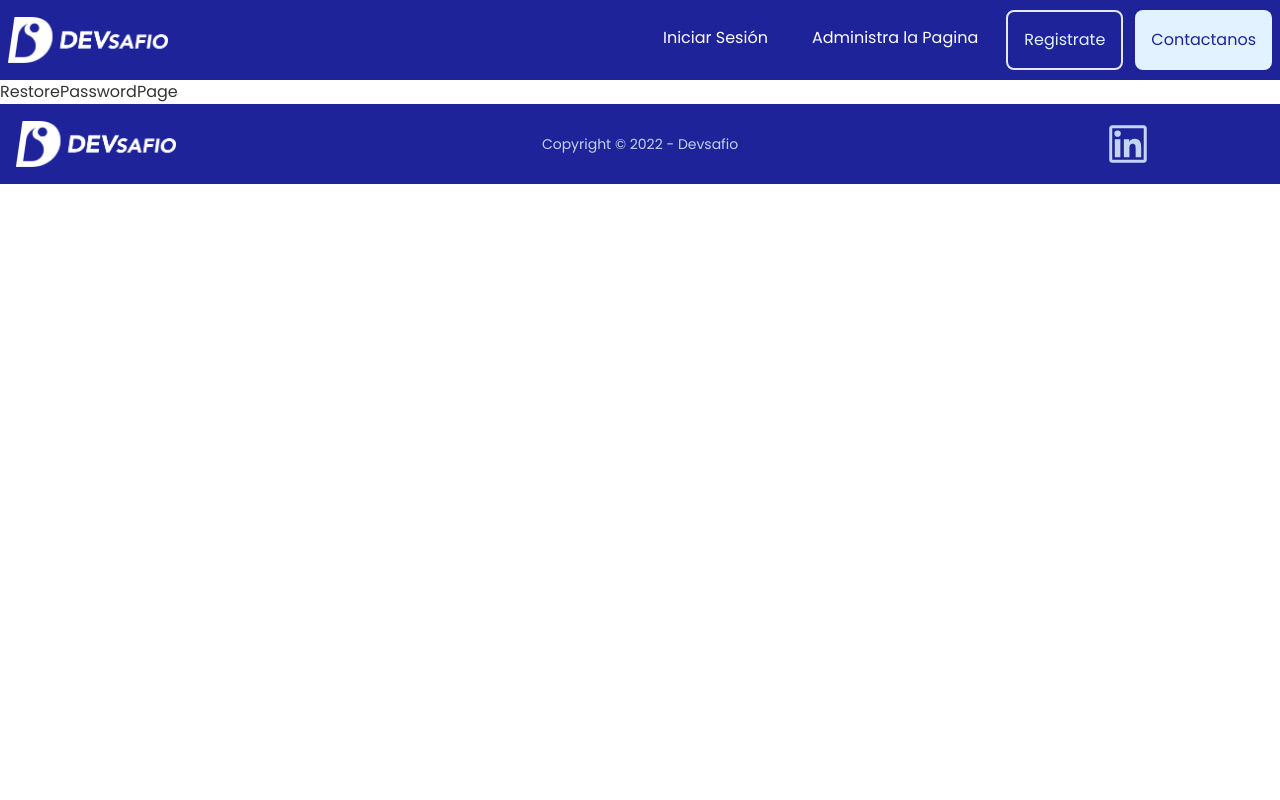
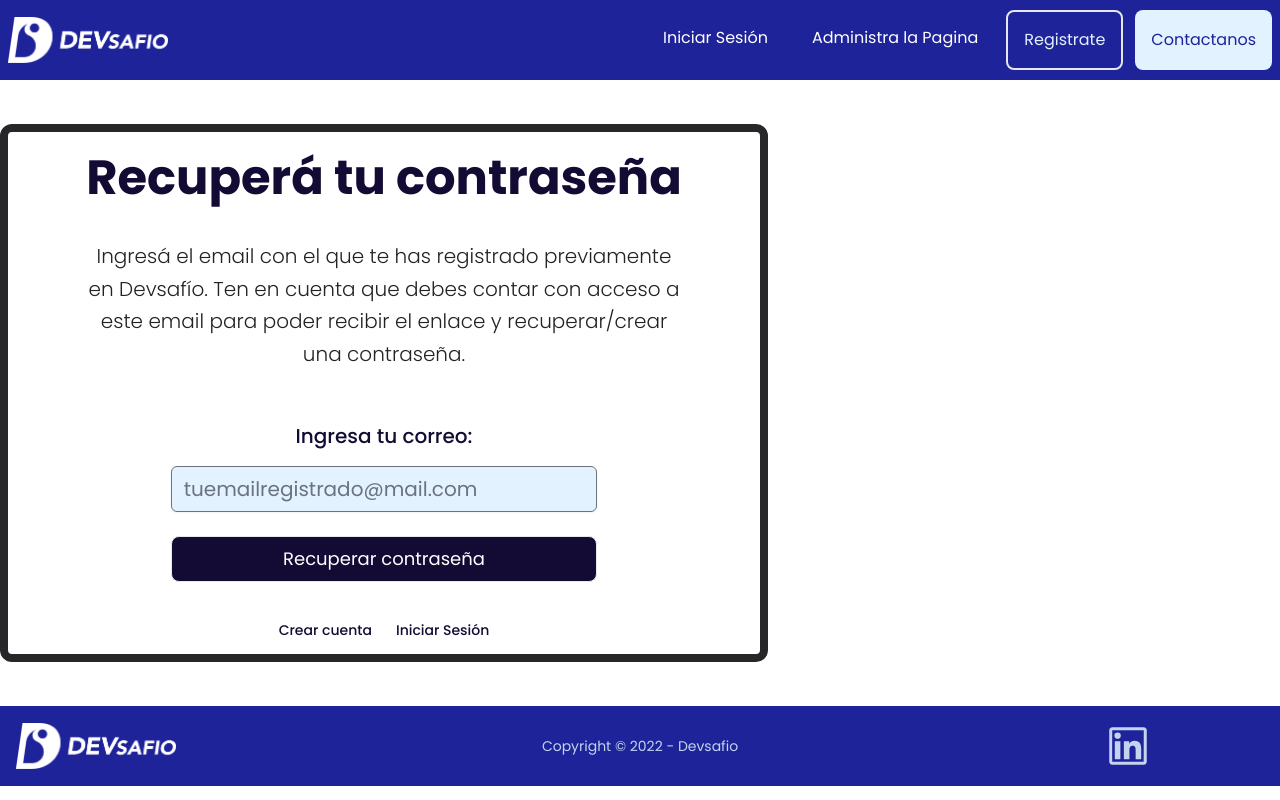
Before and after one commit to vecarope/ejemploReact, a React (Create React App) app: page /restore-password in a window 1280 px wide. Built offline with nearby package versions, Linux system fonts and the light colour scheme; what tw-elements would draw is missing.

Commit message:
feat: rebase and create restore password view

```diff
--- a/src/components/Login/ForgotPassword/index.jsx
+++ b/src/components/Login/ForgotPassword/index.jsx
@@ -1,5 +1,5 @@
 import React, { useContext } from 'react';
-import { Formik, Field, Form, ErrorMessage } from 'formik';
+import { Formik, Form } from 'formik';
 import { validateForgotPassword } from '../../../validation/validateFormLogin';
 import { Link } from 'react-router-dom';
 import { AuthContext } from '../../../context/authContext';
--- a/src/components/Login/RestorePassword/index.jsx
+++ b/src/components/Login/RestorePassword/index.jsx
@@ -1,22 +1,20 @@
 import React, { useContext } from 'react';
 import { Formik, Form } from 'formik';
-import { validateForgotPassword } from '../../../validation/validateFormLogin';
+import { validateNewPassword } from '../../../validation/validateNwePassword';
 import { Link } from 'react-router-dom';
 import { AuthContext } from '../../../context/authContext';
 import { InputField } from '../../Forms';
 
 const RestorePassword = () => {
-  const { forgotPassword } = useContext(AuthContext);
+  const { restorePassword } = useContext(AuthContext);
 
   return (
     <section className="flex flex-col items-center bg-white md:w-3/5 my-11 rounded-xl border-8 border-zinc-800 max-w-screen-xl ">
       <Formik
-        initialValues={{
-          email: ''
-        }}
-        validationSchema={validateForgotPassword}
+        initialValues={{ password: '', passwordConfirm: '' }}
+        validationSchema={validateNewPassword}
         onSubmit={async (values) => {
-          await forgotPassword(values);
+          await restorePassword(values);
         }}
       >
         {({ errors, touched, isSubmitting }) => (
--- a/src/context/authContext.js
+++ b/src/context/authContext.js
@@ -63,7 +63,18 @@ export const AuthProvider = ({ children }) => {
     });
   };
 
-  const data = { userData, userLogout, postLogin, forgotPassword };
+  const restorePassword = async (values) => {
+    console.log('RESTORE PASSWORD =>', values);
+    alert('Contraseña cambiana');
+  };
+
+  const data = {
+    userData,
+    userLogout,
+    postLogin,
+    forgotPassword,
+    restorePassword
+  };
 
   return <AuthContext.Provider value={data}>{children}</AuthContext.Provider>;
 };
--- a/src/validation/validateFormLogin.js
+++ b/src/validation/validateFormLogin.js
@@ -26,22 +26,3 @@ export const validateForgotPassword = Yup.object().shape({
     .min(6, 'El e-mail es demasiado corto.')
     .max(50, 'El e-mail ingresado es muy largo.')
 });
-
-export const validateNewPassword = Yup.object().shape({
-  password: Yup.string()
-    .matches(validateAlphanumeric, {
-      excludeEmptyString: true,
-      message:
-        'La contraseña debe tener al menos una mayúscula, una minúscula y un número.'
-    })
-    .required('Debes ingresar una contraseña.')
-    .min(8, 'La contraseña debe tener más de ocho caracteres.')
-    .max(20, 'La contraseña debe ser más corta.'),
-
-  passwordConfirm: Yup.string().when('password', {
-    is: (value) => (value && value.length > 0 ? true : false),
-    then: Yup.string()
-      .oneOf([Yup.ref('password')], 'Las contraseñas no cohinciden.')
-      .required('Debes repetir la contraseña.')
-  })
-});
--- /dev/null
+++ b/src/validation/validateNwePassword.js
@@ -0,0 +1,22 @@
+import * as Yup from 'yup';
+
+let validateAlphanumeric = /^(?=.*\d)(?=.*[a-záéíóúüñ]).*[A-ZÁÉÍÓÚÜÑ]/;
+
+export const validateNewPassword = Yup.object().shape({
+  password: Yup.string()
+    .matches(validateAlphanumeric, {
+      excludeEmptyString: true,
+      message:
+        'La contraseña debe tener al menos una mayúscula, una minúscula y un número.'
+    })
+    .required('Debes ingresar una contraseña.')
+    .min(8, 'La contraseña debe tener más de ocho caracteres.')
+    .max(20, 'La contraseña debe ser más corta.'),
+
+  passwordConfirm: Yup.string().when('password', {
+    is: (value) => (value && value.length > 0 ? true : false),
+    then: Yup.string()
+      .oneOf([Yup.ref('password')], 'Las contraseñas no cohinciden.')
+      .required('Debes repetir la contraseña.')
+  })
+});
--- a/src/views/RestorePassword/index.jsx
+++ b/src/views/RestorePassword/index.jsx
@@ -1,7 +1,8 @@
 import React from 'react';
+import RestorePassword from '../../components/Login/RestorePassword';
 
 const RestorePasswordPage = () => {
-  return <div>RestorePasswordPage</div>;
+  return <RestorePassword />;
 };
 
 export default RestorePasswordPage;
```
